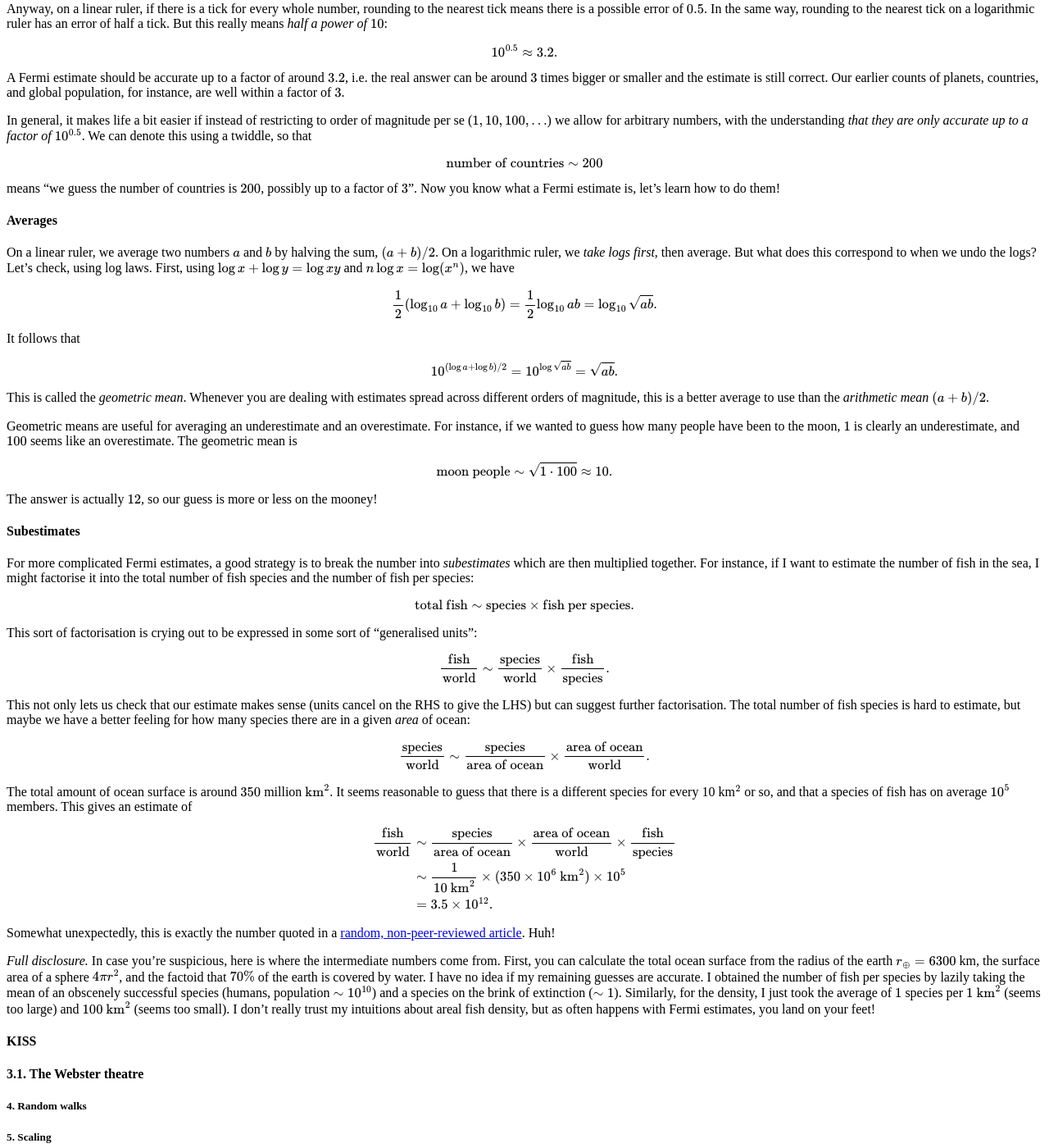
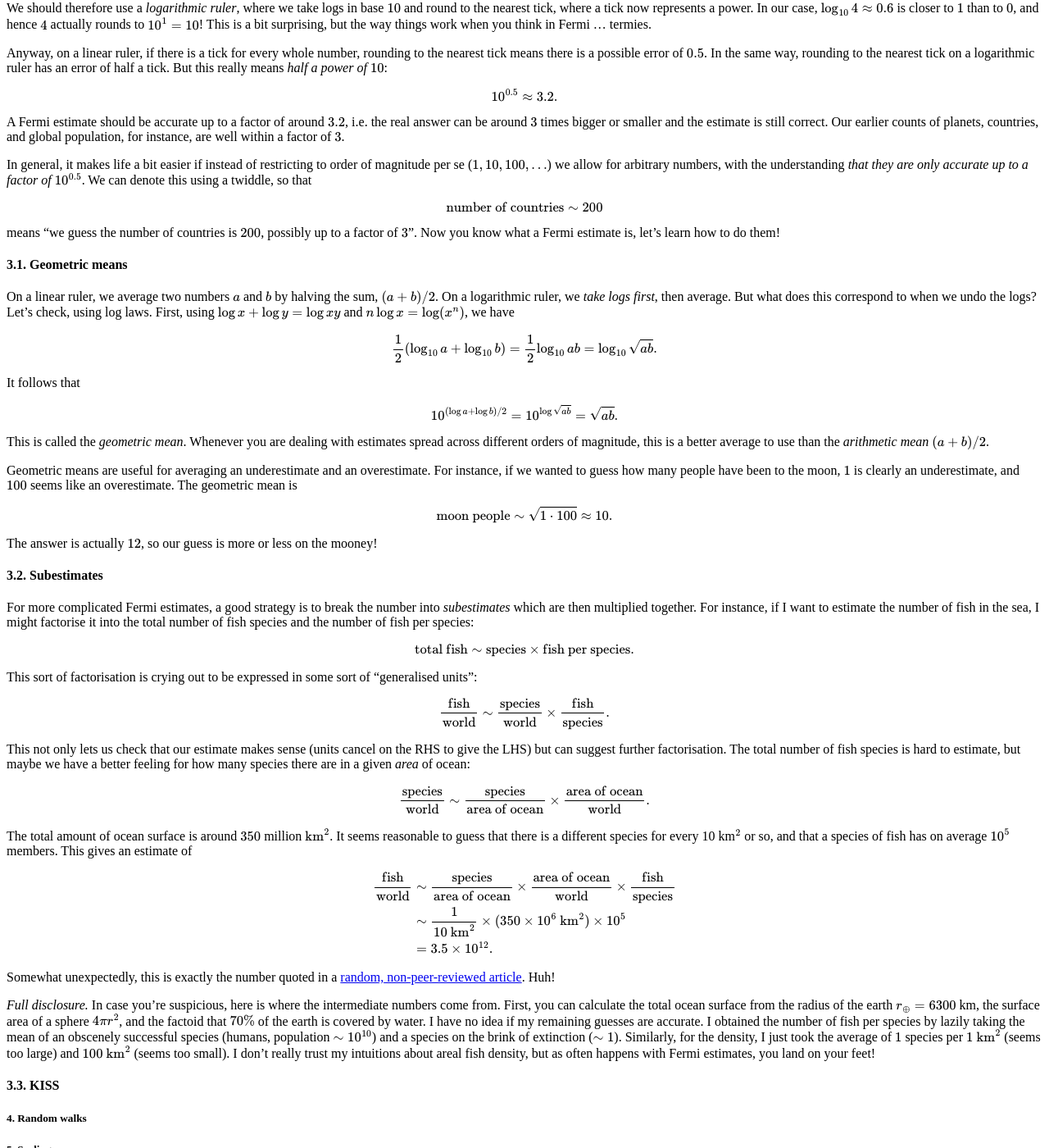
Before and after one commit to hapax/hapax.github.io, a Jekyll site: the page built from assets/simple-physics.md, in a window 1280 px wide and 1400 px high, scrolled down 4462 px. Shown: the whole window at 82% size. Built offline with Jekyll 4.4.1, drawn with Linux system fonts in a browser that asks for light colours; our own code applies the rules of GitHub Pages for plain Markdown files; formulas are drawn with MathJax 3; a script that is not in the unit is left out; some of the changed text lies outside the part shown.

Commit message:
Update simple-physics.md

```diff
--- a/assets/simple-physics.md
+++ b/assets/simple-physics.md
@@ -21,6 +21,9 @@
    2. <a href="#sec-2-2">Drag and drop: Stokes' law</a>
    3. <a href="#sec-2-3">Usage notes</a>
 3. <a href="#sec-3">Fermi estimates</a>
+   1. <a href="#sec-3-1">Geometric means</a>
+   2. <a href="#sec-3-2">Subestimates</a>
+   3. <a href="#sec-3-3">KISS</a>
 
 ## 1. Introduction <a id="sec-1" name="sec-1"></a>
 
@@ -461,7 +464,7 @@
 factor of $3$".
 Now you know what a Fermi estimate is, let's learn how to do them!
 
-#### Averages
+#### 3.1. Geometric means<a id="sec-3-1" name="sec-3-1"></a>
 
 On a linear ruler, we average two numbers $a$ and $b$ by halving the sum, $(a+b)/2$.
 On a logarithmic ruler, we *take logs first*, then average.
@@ -498,7 +501,7 @@
 
 The answer is actually $12$, so our guess is more or less on the mooney!
 
-#### Subestimates
+#### 3.2. Subestimates<a id="sec-3-2" name="sec-3-2"></a>
 
 For more complicated Fermi estimates, a good strategy is to break the
 number into *subestimates* which are then multiplied together.
@@ -563,9 +566,7 @@
 I don't really trust my intuitions about areal fish density, but as
 often happens with Fermi estimates, you land on your feet!
 
-#### KISS
-
-#### 3.1. The Webster theatre<a id="sec-3-1" name="sec-3-1"></a>
+#### 3.3. KISS<a id="sec-3-3" name="sec-3-3"></a>
 
 ##### 4. Random walks <a id="sec-4" name="sec-4"></a>
 
```
